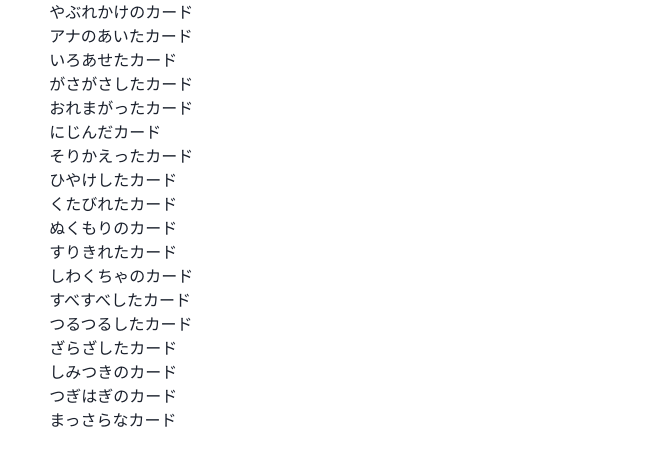
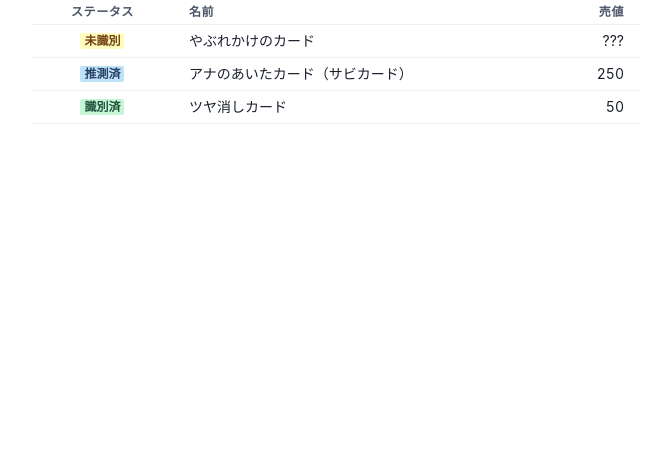
Before and after one commit to mihyaeru21/chocobo2, a React (Create React App) app: page / in a window 1280 px wide. Shown: the top 466 px of the page, without its empty margins (304-975 px from the left). Built offline with nearby package versions, Linux system fonts and the light colour scheme.

Commit message:
:sparkles: 表示

```diff
--- a/src/components/App.tsx
+++ b/src/components/App.tsx
@@ -1,8 +1,9 @@
 import React, { useState } from 'react';
-import { Box, ChakraProvider } from '@chakra-ui/react';
+import { ChakraProvider } from '@chakra-ui/react';
 
 import ItemList from 'components/ItemList';
-import { Card, Item, unidentifiedCards } from 'logics/data';
+import { Card, Item, unidentifiedCards, cards } from 'logics/data';
+import { useEffect } from 'react';
 
 const initialItems: Array<Item<Card>> = unidentifiedCards.map((uc) => ({
   fuzzyName: uc,
@@ -12,7 +13,31 @@ const initialItems: Array<Item<Card>> = unidentifiedCards.map((uc) => ({
 }));
 
 export default function App() {
-  const [items, _setItems] = useState(initialItems);
+  const [items, setItems] = useState(initialItems);
+
+  // デバッグ用。あとで storybook を使えるとベストか？
+  useEffect(() => {
+    setItems([
+      {
+        fuzzyName: unidentifiedCards[0],
+        status: 'unidentified',
+        sellingPrice: null,
+        concreteItem: null,
+      },
+      {
+        fuzzyName: unidentifiedCards[1],
+        status: 'maybe',
+        sellingPrice: 250,
+        concreteItem: cards[8],
+      },
+      {
+        fuzzyName: unidentifiedCards[2],
+        status: 'identified',
+        sellingPrice: 50,
+        concreteItem: cards[10],
+      },
+    ]);
+  }, []);
 
   return (
     <ChakraProvider>
--- a/src/components/ItemList.tsx
+++ b/src/components/ItemList.tsx
@@ -1,5 +1,15 @@
 import React from 'react';
-import { Box, ChakraProvider, Container } from '@chakra-ui/react';
+import {
+  Badge,
+  Center,
+  Container,
+  Table,
+  Tbody,
+  Td,
+  Th,
+  Thead,
+  Tr,
+} from '@chakra-ui/react';
 import type { Item, Card } from 'logics/data';
 
 interface Props {
@@ -8,10 +18,51 @@ interface Props {
 
 export default function ItemList({ items }: Props) {
   return (
-    <Container>
-      {items.map((item) => (
-        <Box key={item.fuzzyName}>{item.fuzzyName}</Box>
-      ))}
+    <Container maxW="container.sm">
+      <Table size="sm">
+        <Thead>
+          <Tr>
+            <Th>
+              <Center>ステータス</Center>
+            </Th>
+            <Th>名前</Th>
+            <Th isNumeric>売値</Th>
+          </Tr>
+        </Thead>
+        <Tbody>
+          {items.map((item) => (
+            <Tr key={item.fuzzyName}>
+              <Td>
+                <Center>{statusBadge(item)}</Center>
+              </Td>
+              <Td>{viewName(item)}</Td>
+              <Td isNumeric>{item.sellingPrice ?? '???'}</Td>
+            </Tr>
+          ))}
+        </Tbody>
+      </Table>
     </Container>
   );
 }
+
+function statusBadge<T>(item: Item<T>): React.ReactNode {
+  switch (item.status) {
+    case 'identified':
+      return <Badge colorScheme="green">識別済</Badge>;
+    case 'maybe':
+      return <Badge colorScheme="blue">推測済</Badge>;
+    default:
+      return <Badge colorScheme="yellow">未識別</Badge>;
+  }
+}
+
+function viewName(item: Item<Card>): string {
+  switch (item.status) {
+    case 'identified':
+      return item.concreteItem?.name ?? '';
+    case 'maybe':
+      return `${item.fuzzyName}（${item.concreteItem?.name ?? ''}）`;
+    default:
+      return item.fuzzyName;
+  }
+}
```
